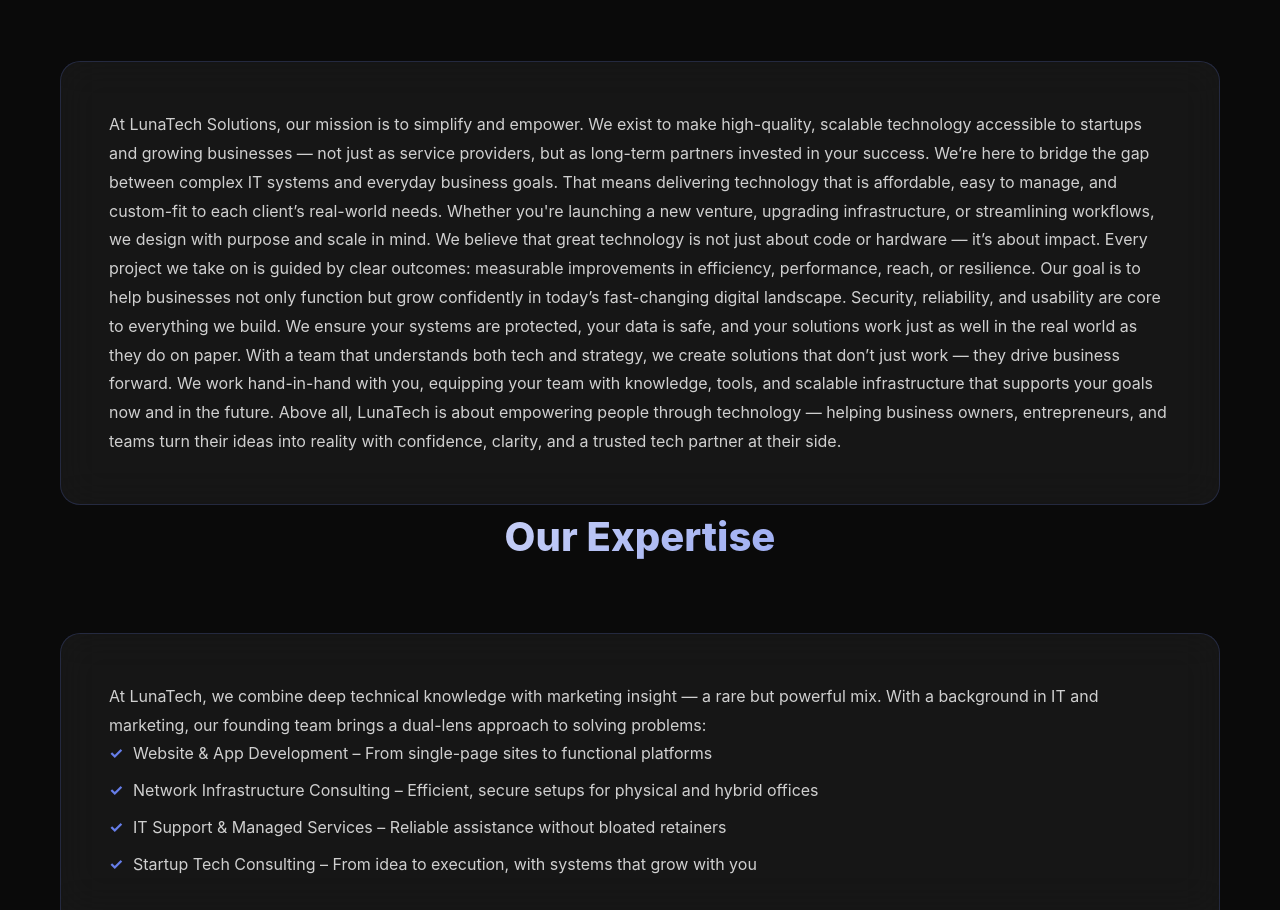
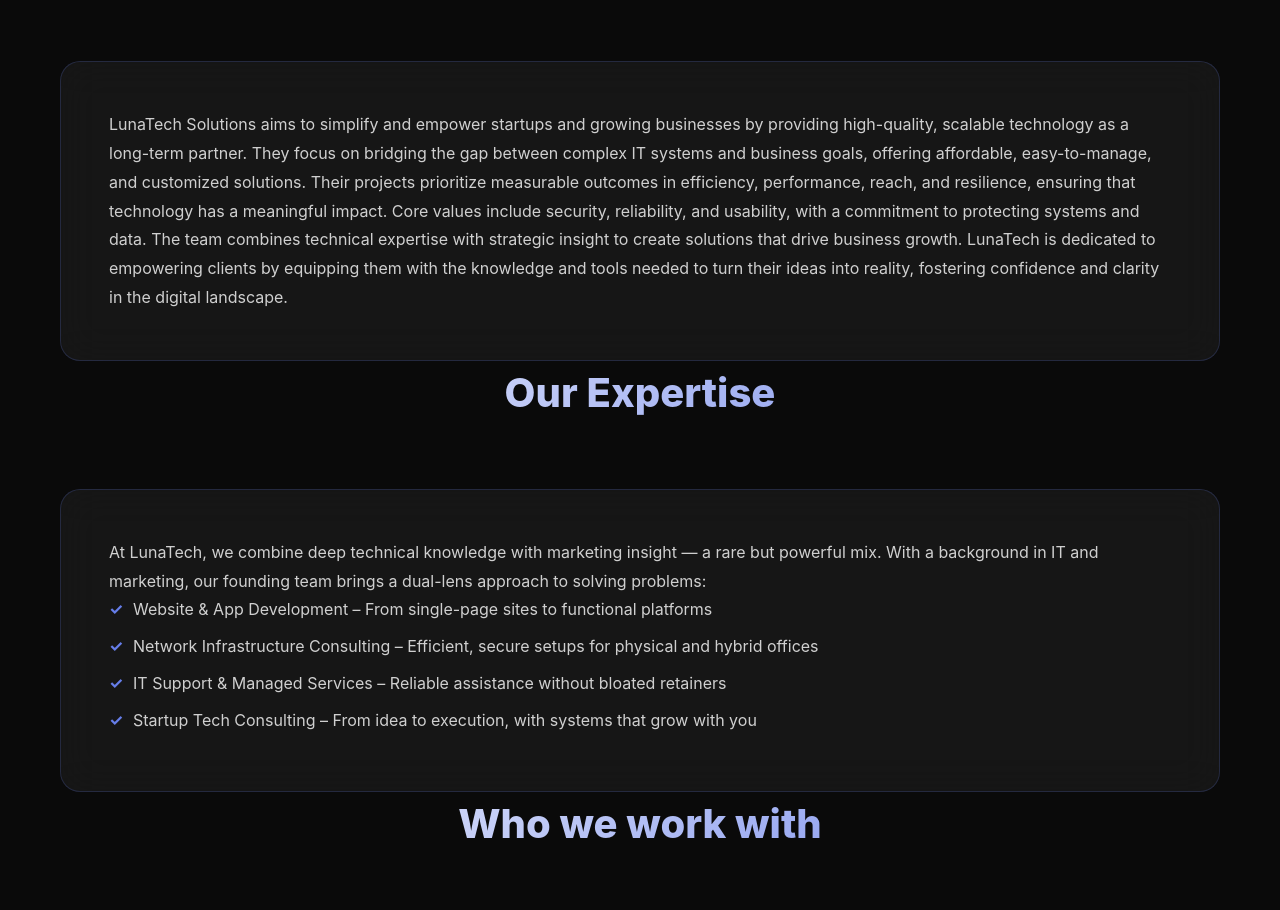
Before and after one commit to Gomza98/LunaTech, a plain HTML site: page index.html in a window 1280 px wide. Shown: the part 1288-2198 px from the top of the page. Drawn offline with Linux system fonts and the light colour scheme.

Commit message:
Update index.html

```diff
--- a/index.html
+++ b/index.html
@@ -526,18 +526,10 @@ We specialize in providing cost-effective, custom-built tech solutions that meet
 
 	<h2 class="section-title fade-in">Our Mission</h2>
 		<div class="service-card fade-in">
-	<p>At LunaTech Solutions, our mission is to simplify and empower. We exist to make high-quality, scalable technology accessible to startups and growing businesses — not just as service providers, but as long-term partners invested in your success.
+	<p>LunaTech Solutions aims to simplify and empower startups and growing businesses by providing high-quality, scalable technology as a long-term partner. They focus on bridging the gap between complex IT systems and business goals, offering affordable, easy-to-manage, and customized solutions. Their projects prioritize measurable outcomes in efficiency, performance, reach, and resilience, ensuring that technology has a meaningful impact.
 
-We’re here to bridge the gap between complex IT systems and everyday business goals. That means delivering technology that is affordable, easy to manage, and custom-fit to each client’s real-world needs. Whether you're launching a new venture, upgrading infrastructure, or streamlining workflows, we design with purpose and scale in mind.
-
-We believe that great technology is not just about code or hardware — it’s about impact. Every project we take on is guided by clear outcomes: measurable improvements in efficiency, performance, reach, or resilience. Our goal is to help businesses not only function but grow confidently in today’s fast-changing digital landscape.
-
-Security, reliability, and usability are core to everything we build. We ensure your systems are protected, your data is safe, and your solutions work just as well in the real world as they do on paper.
-
-With a team that understands both tech and strategy, we create solutions that don’t just work — they drive business forward. We work hand-in-hand with you, equipping your team with knowledge, tools, and scalable infrastructure that supports your goals now and in the future.
-
-Above all, LunaTech is about empowering people through technology — helping business owners, entrepreneurs, and teams turn their ideas into reality with confidence, clarity, and a trusted tech partner at their side.</p>
-	</div>
+Core values include security, reliability, and usability, with a commitment to protecting systems and data. The team combines technical expertise with strategic insight to create solutions that drive business growth. LunaTech is dedicated to empowering clients by equipping them with the knowledge and tools needed to turn their ideas into reality, fostering confidence and clarity in the digital landscape.</p>
+		</div>
 
 <h2 class="section-title fade-in">Our Expertise</h2>
 		<div class="service-card fade-in">
```
